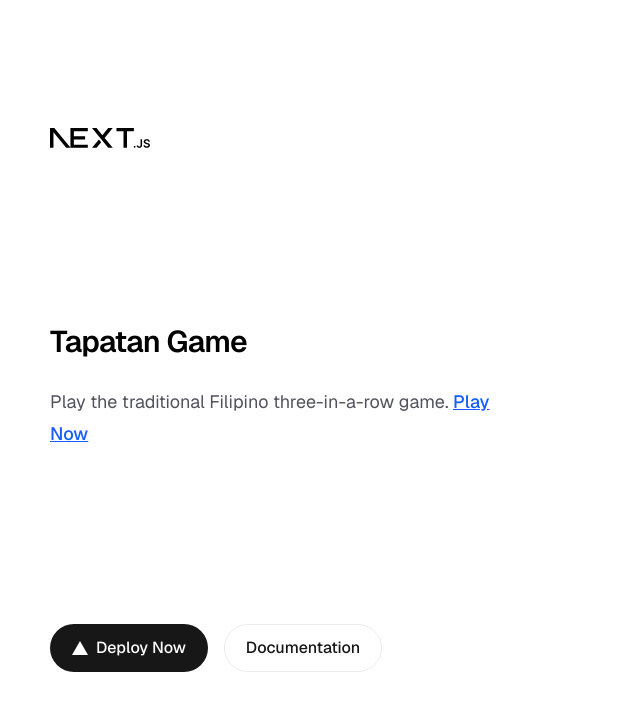
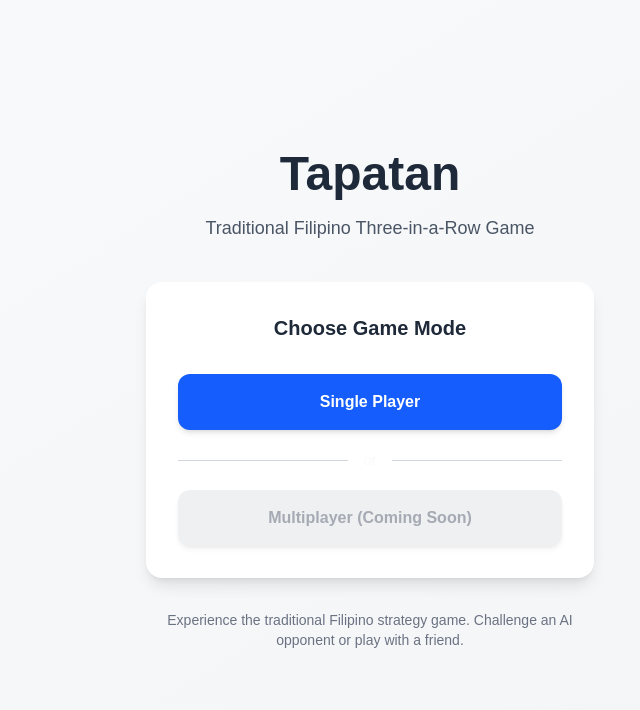
Before and after one commit to MarkJoshua23/tapatan-game, a Next.js app: page / in a window 1280 px wide. Shown: the top 710 px of the page, without its empty margins (270-910 px from the left). Built offline with nearby package versions, Linux system fonts and the light colour scheme.

Commit message:
feat: homepage

```diff
--- a/src/app/page.tsx
+++ b/src/app/page.tsx
@@ -1,57 +1,50 @@
-import Image from "next/image";
+'use client';
+
+import React from 'react';
+import Link from 'next/link';
 
 export default function Home() {
   return (
-    <div className="flex min-h-screen items-center justify-center bg-zinc-50 font-sans dark:bg-black">
-      <main className="flex min-h-screen w-full max-w-3xl flex-col items-center justify-between py-32 px-16 bg-white dark:bg-black sm:items-start">
-        <Image
-          className="dark:invert"
-          src="/next.svg"
-          alt="Next.js logo"
-          width={100}
-          height={20}
-          priority
-        />
-        <div className="flex flex-col items-center gap-6 text-center sm:items-start sm:text-left">
-          <h1 className="max-w-xs text-3xl font-semibold leading-10 tracking-tight text-black dark:text-zinc-50">
-            Tapatan Game
-          </h1>
-          <p className="max-w-md text-lg leading-8 text-zinc-600 dark:text-zinc-400">
-            Play the traditional Filipino three-in-a-row game.{" "}
-            <a
+    <div className="flex flex-col items-center justify-center min-h-screen bg-gradient-to-br from-gray-50 to-gray-100 dark:from-gray-900 dark:to-gray-800 p-4">
+      <div className="w-full max-w-md mx-auto text-center">
+        <header className="mb-10">
+          <h1 className="text-4xl md:text-5xl font-bold text-gray-800 dark:text-white mb-4">Tapatan</h1>
+          <p className="text-gray-600 dark:text-gray-300 text-lg">Traditional Filipino Three-in-a-Row Game</p>
+        </header>
+
+        <div className="bg-white dark:bg-gray-800 rounded-2xl shadow-lg p-8 mb-8">
+          <h2 className="text-xl font-semibold text-gray-800 dark:text-white mb-8">Choose Game Mode</h2>
+
+          <div className="space-y-5">
+            <Link
               href="/tapatan"
-              className="font-medium text-blue-600 dark:text-blue-400 underline"
+              className="block w-full py-4 px-6 bg-blue-600 hover:bg-blue-700 text-white font-semibold rounded-xl shadow-md transition-all duration-200 transform hover:scale-[1.02] focus:outline-none focus:ring-2 focus:ring-blue-500 focus:ring-opacity-50"
             >
-              Play Now
-            </a>
-          </p>
+              Single Player
+            </Link>
+
+            <div className="relative">
+              <div className="absolute inset-0 flex items-center" aria-hidden="true">
+                <div className="w-full border-t border-gray-300 dark:border-gray-600"></div>
+              </div>
+              <div className="relative flex justify-center">
+                <span className="px-4 bg-white dark:bg-gray-800 text-gray-50 dark:text-gray-400 text-sm">or</span>
+              </div>
+            </div>
+
+            <button
+              className="w-full py-4 px-6 bg-gray-200 dark:bg-gray-700 text-gray-500 dark:text-gray-400 font-semibold rounded-xl shadow-md cursor-not-allowed opacity-60"
+              disabled
+            >
+              Multiplayer (Coming Soon)
+            </button>
+          </div>
         </div>
-        <div className="flex flex-col gap-4 text-base font-medium sm:flex-row">
-          <a
-            className="flex h-12 w-full items-center justify-center gap-2 rounded-full bg-foreground px-5 text-background transition-colors hover:bg-[#383838] dark:hover:bg-[#ccc] md:w-[158px]"
-            href="https://vercel.com/new?utm_source=create-next-app&utm_medium=appdir-template-tw&utm_campaign=create-next-app"
-            target="_blank"
-            rel="noopener noreferrer"
-          >
-            <Image
-              className="dark:invert"
-              src="/vercel.svg"
-              alt="Vercel logomark"
-              width={16}
-              height={16}
-            />
-            Deploy Now
-          </a>
-          <a
-            className="flex h-12 w-full items-center justify-center rounded-full border border-solid border-black/[.08] px-5 transition-colors hover:border-transparent hover:bg-black/[.04] dark:border-white/[.145] dark:hover:bg-[#1a1a1a] md:w-[158px]"
-            href="https://nextjs.org/docs?utm_source=create-next-app&utm_medium=appdir-template-tw&utm_campaign=create-next-app"
-            target="_blank"
-            rel="noopener noreferrer"
-          >
-            Documentation
-          </a>
+
+        <div className="text-center text-gray-500 dark:text-gray-400 text-sm">
+          <p>Experience the traditional Filipino strategy game. Challenge an AI opponent or play with a friend.</p>
         </div>
-      </main>
+      </div>
     </div>
   );
 }
```
